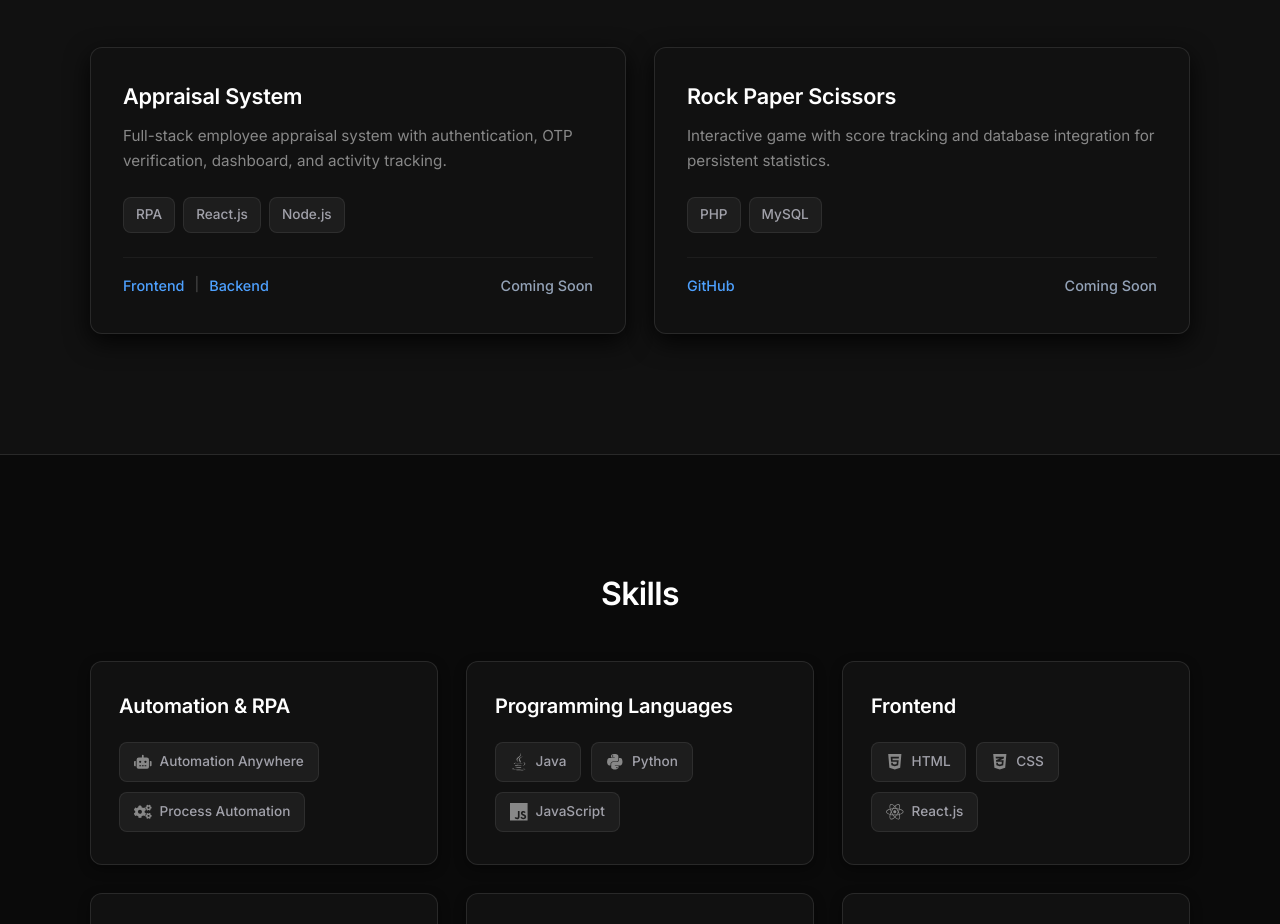
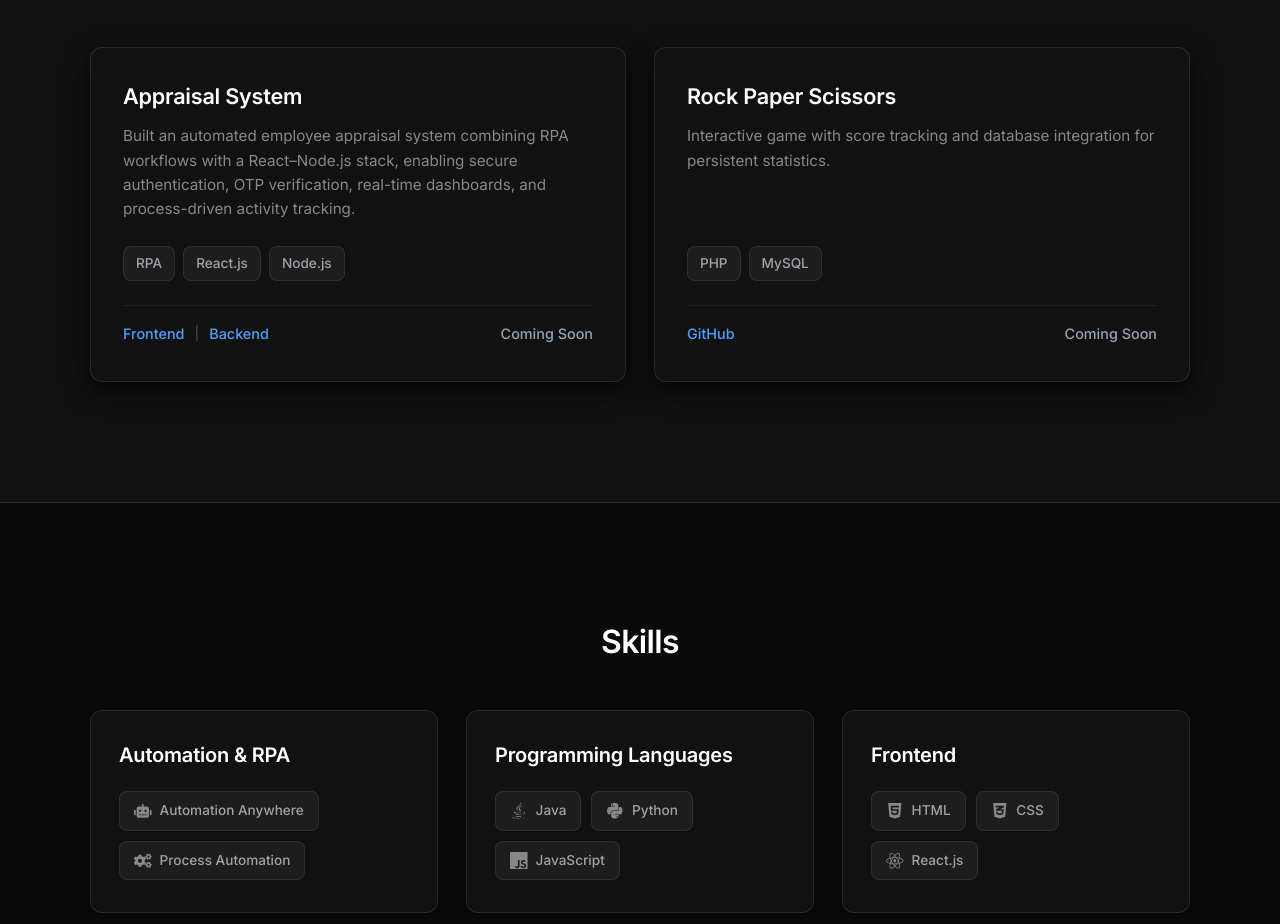
Before and after one commit to mananbhimani18/my-portfolio, a React (Vite) app: page / in a window 1280 px wide. Shown: the part 801-1725 px from the top of the page. Built offline with nearby package versions, Linux system fonts and the light colour scheme.

Commit message:
initial portfolio

```diff
--- a/src/data/portfolio.js
+++ b/src/data/portfolio.js
@@ -19,7 +19,7 @@ export const portfolio = {
         {
             title: "Appraisal System",
             description:
-                "Full-stack employee appraisal system with authentication, OTP verification, dashboard, and activity tracking.",
+                "Built an automated employee appraisal system combining RPA workflows with a React–Node.js stack, enabling secure authentication, OTP verification, real-time dashboards, and process-driven activity tracking.",
             tech: ["RPA", "React.js", "Node.js"],
 
             github: {
```
